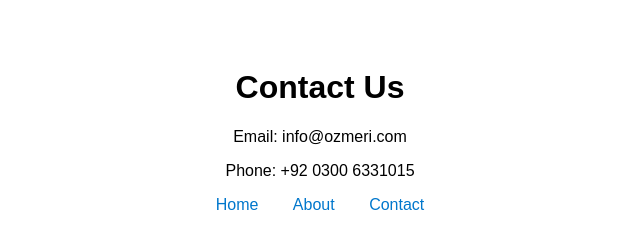
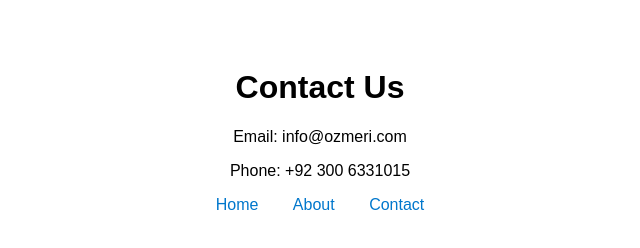
Before and after one commit to itsdaudmirza/Ozmeri, a plain HTML site: page contact.html in a window 1280 px wide. Shown: the full height of the page, 320-960 px from the left. Drawn offline with Linux system fonts and the light colour scheme.

Commit message:
Update contact.html

```diff
--- a/contact.html
+++ b/contact.html
@@ -18,7 +18,7 @@
 <body>
   <h1>Contact Us</h1>
   <p>Email: info@ozmeri.com</p>
-  <p>Phone: +92 0300 6331015</p>
+  <p>Phone: +92 300 6331015</p>
 
   <nav>
     <a href="index.html">Home</a>
```
